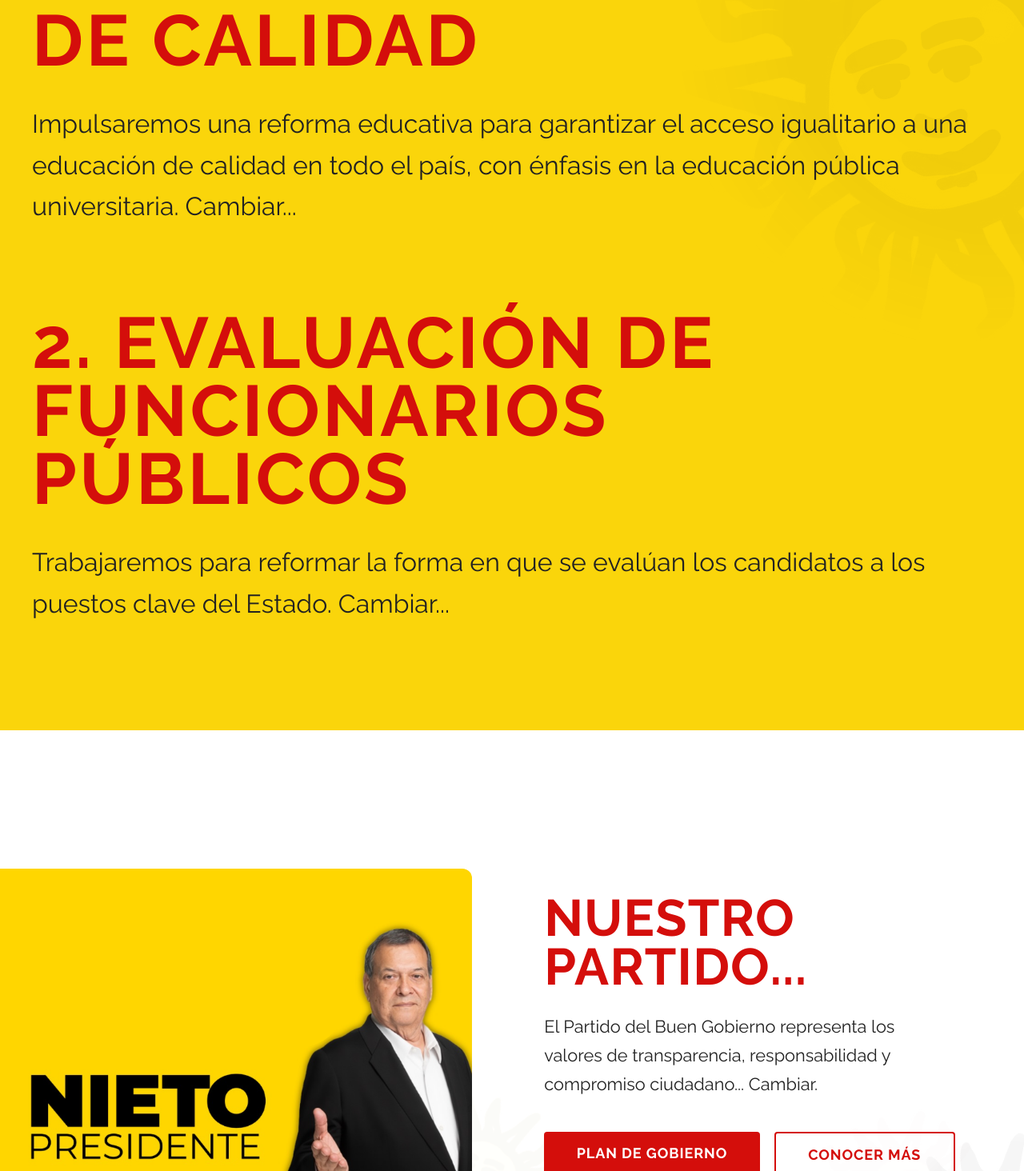
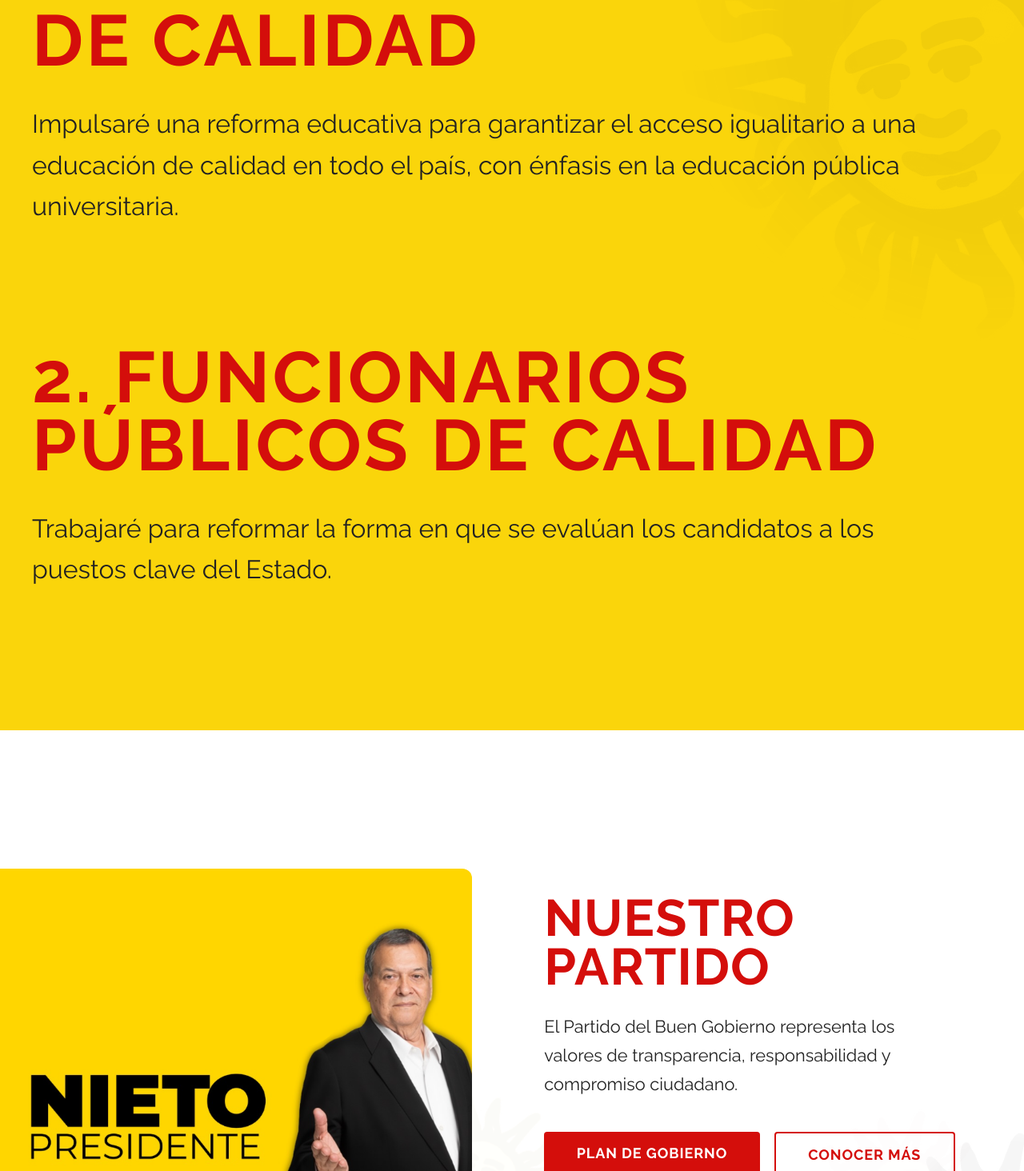
Before and after one commit to mauriciolaser/guillermonugent-web, a React (Vite) app: page / in a window 1280 px wide. Shown: the part 2706-4170 px from the top of the page at 80% size. Built offline with nearby package versions, Linux system fonts and the light colour scheme; no server answers.

Commit message:
vibe progress

```diff
--- a/src/components/Banner/Banner.jsx
+++ b/src/components/Banner/Banner.jsx
@@ -23,7 +23,7 @@ function Banner() {
         decoding="async"
       />
       <picture>
-        <source media="(max-width: 768px)" srcSet={bannerMobile} />
+        <source media="(max-width: 768px) and (orientation: portrait)" srcSet={bannerMobile} />
         <img src={bannerDesktop} alt="Guillermo Nugent" />
       </picture>
     </section>
--- a/src/components/PropuestaCard/PropuestaCard.module.scss
+++ b/src/components/PropuestaCard/PropuestaCard.module.scss
@@ -35,7 +35,7 @@
     text-transform: uppercase;
 
     @include mobile-only {
-      font-size: clamp(2rem, 7vw, 3rem);
+      font-size: clamp(1.8rem, 8vw, 3.2rem);
     }
   }
 
@@ -45,5 +45,10 @@
     line-height: 1.6;
     color: #222;
     max-width: 60ch;
+
+    @include mobile-only {
+      font-size: clamp(1.2rem, 4vw, 1.4rem);
+      line-height: 1.35;
+    }
   }
 }
--- a/src/data/home.json
+++ b/src/data/home.json
@@ -11,18 +11,18 @@
       "id": 1,
       "title": "1. Educación Pública de Calidad",
       "imageKey": "prop1",
-      "body": "Impulsaremos una reforma educativa para garantizar el acceso igualitario a una educación de calidad en todo el país, con énfasis en la educación pública universitaria. Cambiar..."
+      "body": "Impulsaré una reforma educativa para garantizar el acceso igualitario a una educación de calidad en todo el país, con énfasis en la educación pública universitaria."
     },
     {
       "id": 2,
-      "title": "2. Evaluación de Funcionarios Públicos",
+      "title": "2. Funcionarios Públicos de Calidad",
       "imageKey": "prop2",
-      "body": "Trabajaremos para reformar la forma en que se evalúan los candidatos a los puestos clave del Estado. Cambiar..."
+      "body": "Trabajaré para reformar la forma en que se evalúan los candidatos a los puestos clave del Estado."
     }
   ],
   "partido": {
-    "title": "Nuestro Partido...",
-    "body": "El Partido del Buen Gobierno representa los valores de transparencia, responsabilidad y compromiso ciudadano... Cambiar.",
+    "title": "Nuestro Partido",
+    "body": "El Partido del Buen Gobierno representa los valores de transparencia, responsabilidad y compromiso ciudadano.",
     "ctaLabel": "Conocer más",
     "ctaHref": "https://partidodelbuengobierno.pe",
     "ctaPlanLabel": "Plan de Gobierno",
--- a/src/pages/Home/Home.module.scss
+++ b/src/pages/Home/Home.module.scss
@@ -14,7 +14,7 @@
   box-shadow: 0 -4px 20px rgba(0, 0, 0, 0.15);
 
   @include mobile-only {
-    min-height: auto;
+    min-height: 100dvh;
     overflow: visible;
   }
 }
@@ -26,6 +26,13 @@
   background-color: $yellow;
   display: flex;
   flex-direction: column;
+
+  @include mobile-only {
+    height: 100dvh;
+    min-height: 0;
+    max-height: 100dvh;
+    overflow: hidden;
+  }
 }
 
 // ─── Bio ──────────────────────────────────────────────────────────────────────
@@ -41,7 +48,11 @@
   isolation: isolate;
 
   @include mobile-only {
-    padding: 4rem 1.25rem;
+    padding: 2.5rem 1.25rem;
+    height: 100dvh;
+    min-height: 0;
+    max-height: 100dvh;
+    justify-content: center;
   }
 }
 
@@ -97,7 +108,7 @@
 
   @include mobile-only {
     flex-direction: column;
-    gap: 2.5rem;
+    gap: 1.5rem;
   }
 }
 
@@ -111,8 +122,12 @@
 
   @include mobile-only {
     width: 100%;
-    max-width: 400px;
+    max-width: 220px;
     align-self: center;
+
+    @media (orientation: portrait) {
+      display: none;
+    }
   }
 
   img {
@@ -128,7 +143,7 @@
   flex: 1;
 
   h2 {
-    font-size: clamp(2.4rem, 4vw, 3.5rem);
+    font-size: clamp(1.8rem, 4vw, 3.5rem);
     font-weight: 800;
     color: $red;
     margin-bottom: 1rem;
@@ -157,7 +172,8 @@
     margin-top: 1.5rem;
 
     @include mobile-only {
-      line-height: 1.55;
+      font-size: 1.1rem;
+      line-height: 1.4;
     }
   }
 }
```
Also changed, not shown: planning/home-planning.md (added, +1 -0 lines), .claude/settings.local.json.
